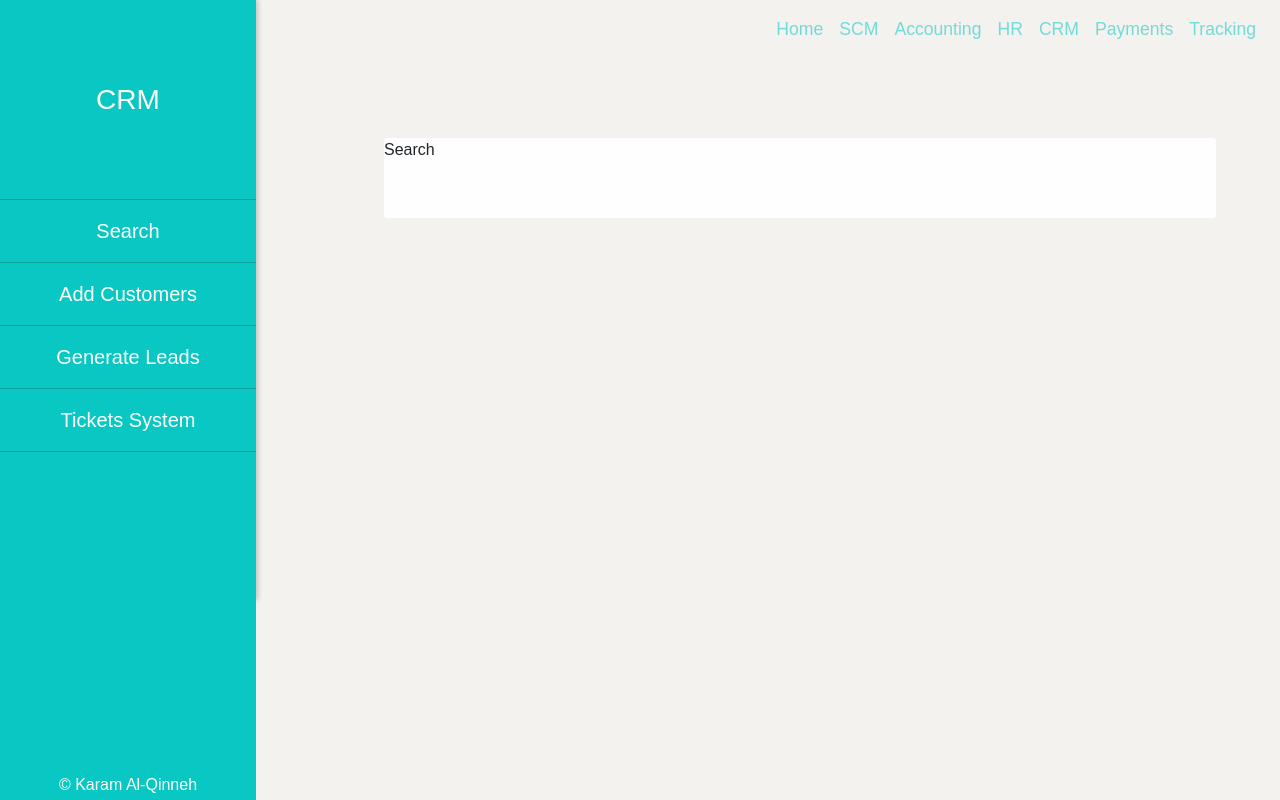
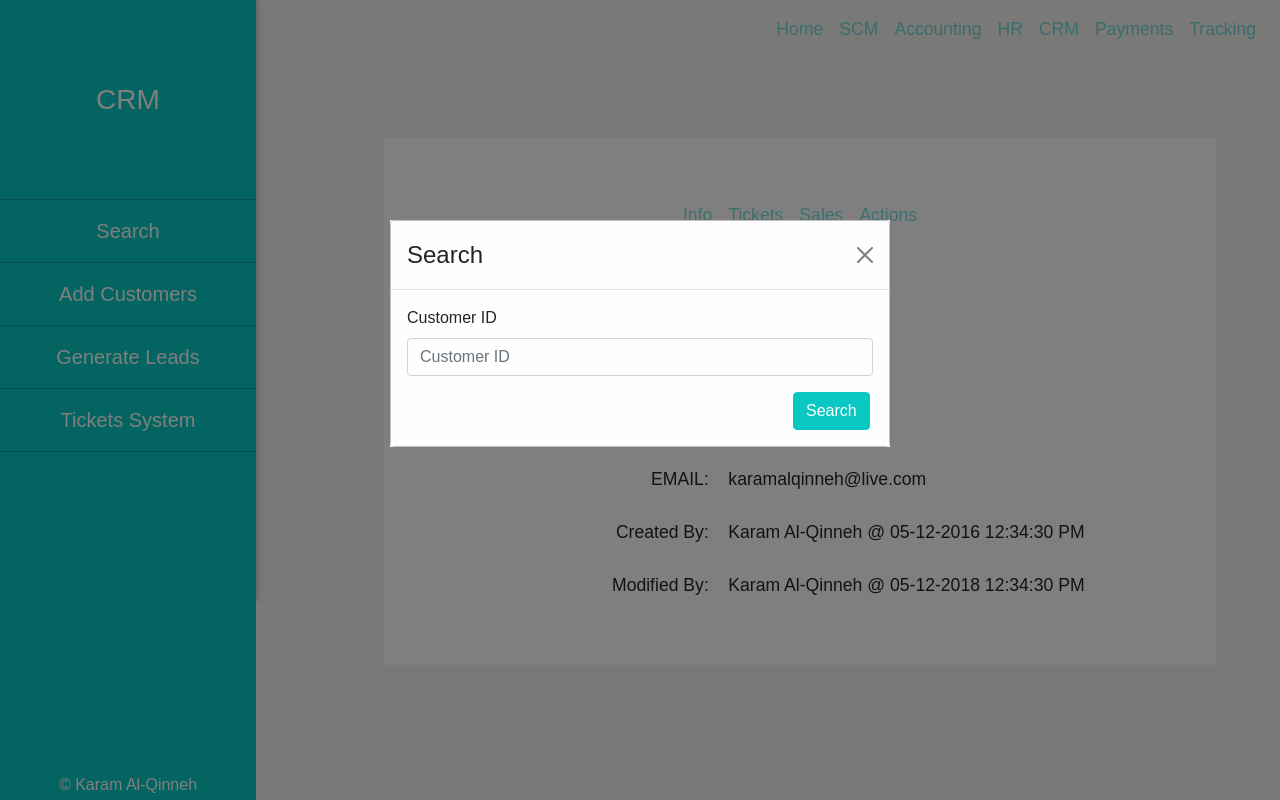
Before and after one commit to karamalqinneh/ERP-system, a React (Create React App) app: page /crm in a window 1280 px wide. Both pictures are taken after a click on the element "Search". Built offline with nearby package versions, Linux system fonts and the light colour scheme; a web font is replaced by a local one.

Commit message:
added the Customer Info

```diff
--- a/src/UI/headers/inner-headers.js
+++ b/src/UI/headers/inner-headers.js
@@ -6,8 +6,6 @@ const Navbar = styled.nav`
   justify-content: flex-end;
   padding: 1rem;
 `;
-
-// const Container = styled.div``;
 
 const Nav = styled.a`
   justify-content: flex-end;
--- a/src/components/CRM/CRM.js
+++ b/src/components/CRM/CRM.js
@@ -1,9 +1,9 @@
 import styled from "styled-components";
 import SideBar from "../../UI/side-bar/sideBar";
 import InnerHeader from "../../UI/headers/inner-headers";
-import { useReducer } from "react";
+import { useReducer, useState } from "react";
 import data from "../../data";
-
+import MainSearch from "./crm-search/main";
 // test
 
 const Section = styled.section`
@@ -31,10 +31,15 @@ const Div = styled.div`
 
 const initialState = <Div>Main</Div>;
 
+function CRM() {
   const reducer = (state, action) => {
     switch (action.type) {
       case "SEARCH":
-      return <Div>Search</Div>;
+        return (
+          <Div>
+            <MainSearch />
+          </Div>
+        );
       case "ADD":
         return <Div>Add Customers</Div>;
       case "LEAD":
@@ -46,7 +51,6 @@ const reducer = (state, action) => {
     }
   };
 
-function CRM() {
   const [state, dispatch] = useReducer(reducer, initialState);
   const dataArray = data(dispatch).CRM;
   return (
--- /dev/null
+++ b/src/components/CRM/crm-search/crmSearchModal.js
@@ -0,0 +1,62 @@
+import { Modal, Button, Form } from "react-bootstrap";
+import { useRef } from "react";
+
+function CRMSearchModal(props) {
+  let searchRef = useRef();
+  const submitHandler = (e) => {
+    e.preventDefault();
+    props.passData(searchRef.current.value);
+    props.onHide();
+  };
+  return (
+    <Modal
+      {...props}
+      size="md"
+      aria-labelledby="contained-modal-title-vcenter"
+      style={{ background: "transparent", height: "auto", marginTop: "15%" }}
+    >
+      <Modal.Header closeButton style={{ backgroundColor: "#fefefe" }}>
+        <Modal.Title
+          style={{ backgroundColor: "#fefefe" }}
+          id="contained-modal-title-vcenter"
+        >
+          Search
+        </Modal.Title>
+      </Modal.Header>
+      <Modal.Body style={{ backgroundColor: "#fefefe" }}>
+        <Form onSubmit={submitHandler} style={{ backgroundColor: "#fefefe" }}>
+          <Form.Group
+            className="mb-3"
+            controlId="formBasicEmail"
+            style={{ backgroundColor: "#fefefe" }}
+          >
+            <Form.Label style={{ backgroundColor: "#fefefe" }}>
+              Customer ID
+            </Form.Label>
+            <Form.Control
+              ref={searchRef}
+              type="text"
+              placeholder="Customer ID"
+              style={{ backgroundColor: "#fefefe" }}
+            />
+
+            <Form.Text className="text-muted"></Form.Text>
+          </Form.Group>
+          <Button
+            style={{
+              backgroundColor: "rgb(9, 200, 195)",
+              borderColor: "rgb(9, 200, 195)",
+              marginLeft: "calc(100% - 5rem)",
+            }}
+            onClick={props.onHide}
+            type="submit"
+          >
+            Search
+          </Button>
+        </Form>
+      </Modal.Body>
+    </Modal>
+  );
+}
+
+export default CRMSearchModal;
--- /dev/null
+++ b/src/components/CRM/crm-search/customerInfo.js
@@ -0,0 +1,66 @@
+import styled from "styled-components";
+import { useState, useEffect } from "react";
+
+const Data = styled.h1`
+  background-color: #fefefe;
+  font-size: 1.1rem;
+  &:first-child {
+    text-align: right;
+  }
+`;
+
+const DataVisual = styled.div`
+  display: grid;
+  grid-template-columns: 15vw 35vw;
+  grid-template-rows: repeat(7, auto);
+  justify-content: center;
+  align-items: center;
+  background-color: #fefefe;
+  padding: 0.75rem 0;
+`;
+
+function CustomerInfo(props) {
+  console.log(props.customer, "FROM CUSINFO");
+  let [customerData, setCustomerData] = useState(props.customer);
+  useEffect(() => {
+    console.log(customerData, "FROM CUSINFO2");
+  }, [customerData]);
+  return (
+    <div style={{ marginLeft: "10%" }}>
+      <DataVisual>
+        <Data style={{ textAlign: "right" }}>Customer Name:</Data>
+        <Data>&nbsp;&nbsp;&nbsp;&nbsp;John Doe</Data>
+      </DataVisual>
+      <DataVisual>
+        <Data>Customer Class:</Data>
+        <Data>&nbsp;&nbsp;&nbsp;&nbsp;VIP</Data>
+      </DataVisual>
+      <DataVisual>
+        <Data>Account Manager:</Data>
+        <Data>&nbsp;&nbsp;&nbsp;&nbsp;Karam Al-Qinneh</Data>
+      </DataVisual>
+      <DataVisual>
+        <Data>Phone:</Data>
+        <Data>&nbsp;&nbsp;&nbsp;&nbsp;962790479707</Data>
+      </DataVisual>
+      <DataVisual>
+        <Data>EMAIL:</Data>
+        <Data>&nbsp;&nbsp;&nbsp;&nbsp;karamalqinneh@live.com</Data>
+      </DataVisual>
+      <DataVisual>
+        <Data>Created By:</Data>
+        <Data>
+          &nbsp;&nbsp;&nbsp;&nbsp;Karam Al-Qinneh @ 05-12-2016 12:34:30 PM
+        </Data>
+      </DataVisual>
+      <DataVisual>
+        <Data>Modified By:</Data>
+        <Data>
+          &nbsp;&nbsp;&nbsp;&nbsp;Karam Al-Qinneh @ 05-12-2018 12:34:30 PM
+        </Data>
+      </DataVisual>
+    </div>
+  );
+}
+
+export default CustomerInfo;
--- /dev/null
+++ b/src/components/CRM/crm-search/main.js
@@ -0,0 +1,84 @@
+import styled from "styled-components";
+import Card from "../../../UI/card";
+import CRMSearchModal from "./crmSearchModal";
+import CustomerInfo from "./customerInfo";
+import { useState, useEffect, useReducer } from "react";
+
+const Section = styled.section`
+  display: flex;
+  justify-content: center;
+  flex-direction: column;
+  align-items: center;
+  background-color: #fefefe;
+  padding: 3rem;
+`;
+
+const Navbar = styled.nav`
+  color: #09c8c3;
+  display: flex;
+  justify-content: flex-end;
+  padding: 1rem;
+  background-color: #fefefe;
+`;
+
+const Nav = styled.div`
+  justify-content: center;
+  color: rgba(9, 200, 195, 0.55);
+  text-decoration: none;
+  padding-left: 0.5rem;
+  padding-right: 0.5rem;
+  cursor: pointer;
+  font-weight: 500;
+  font-size: 1.1rem;
+  background-color: #fefefe;
+`;
+
+function MainSearch(props) {
+  const [searchResult, setSearchResult] = useState("No Data");
+  const [modalShow, setModalShow] = useState(false);
+  useEffect(() => {
+    setModalShow(true);
+  }, []);
+  const initialState = <CustomerInfo customer={searchResult} />;
+
+  const reducer = (state, action) => {
+    switch (action.type) {
+      case "INFO":
+        return <CustomerInfo customer={searchResult} />;
+      case "TICKETS":
+        return <div>Tickets</div>;
+      case "SALES":
+        return <div>Sales</div>;
+      case "ACTIONS":
+        return <div>Actions</div>;
+      default:
+        return initialState;
+    }
+  };
+  const [state, dispatch] = useReducer(reducer, initialState);
+
+  const searchResultHandler = (data) => {
+    setSearchResult(data);
+    console.log(searchResult, "FROM MAIN");
+  };
+  return (
+    <>
+      <CRMSearchModal
+        passData={searchResultHandler}
+        show={modalShow}
+        onHide={() => setModalShow(false)}
+      />
+      <Section>
+        <Navbar className={props.className}>
+          <Nav onClick={() => dispatch("INFO")}>Info</Nav>
+          <Nav onClick={() => dispatch("TICKETS")}>Tickets</Nav>
+          <Nav onClick={() => dispatch("SALES")}>Sales</Nav>
+          <Nav onClick={() => dispatch("ACTIONS")}>Actions</Nav>
+        </Navbar>
+        {state}
+      </Section>
+    </>
+  );
+}
+
+export default MainSearch;
```
Lines whose indentation alone changed are shown as unchanged.
